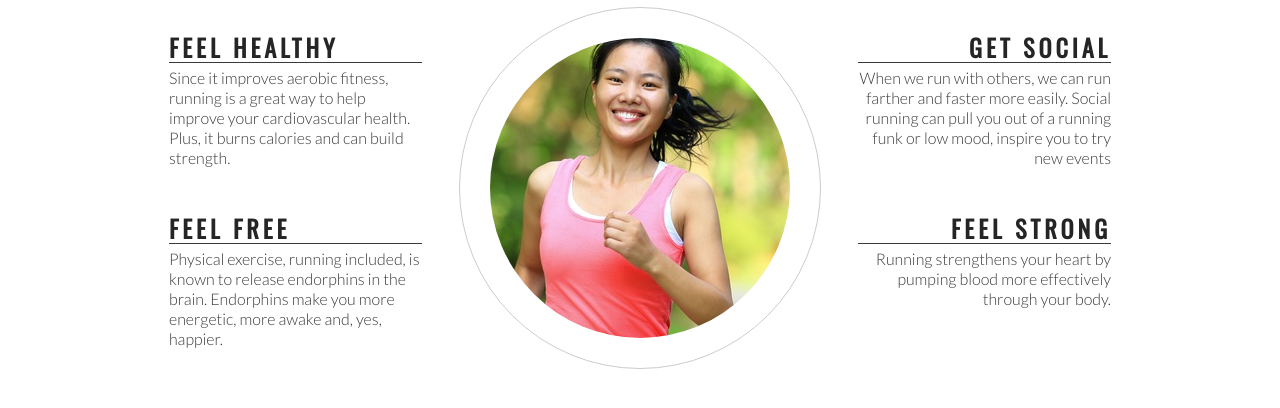
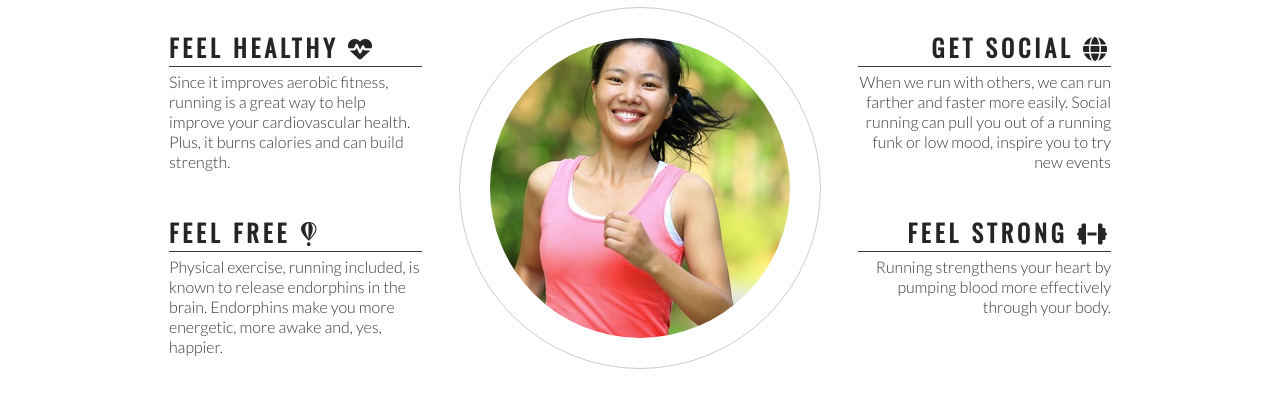
Before and after one commit to marinamarshall/love-running, a plain HTML site: page index.html in a window 1280 px wide. Shown: the part 754-1162 px from the top of the page. Drawn offline with nearby package versions, Linux system fonts and the light colour scheme.

Commit message:
Add Font Awesome icons to club ethos section

```diff
--- a/assets/css/style.css
+++ b/assets/css/style.css
@@ -179,5 +179,4 @@ hr {
      background: url('../images/ethos-center-image.jpeg') no-repeat center center;
      height: 100%;
      border-radius: 50%;
-
  }
--- a/index.html
+++ b/index.html
@@ -40,26 +40,26 @@
     <h2 id="welcome">Why Love Running With Us?</h2>
     <div id="left-about">
         <div class="left-about-heading">
-            <h2>Feel Healthy</h2>
+            <h2>Feel Healthy <i class="fas fa-heartbeat"></i></h2>
         <hr>
             <p>Since it improves aerobic fitness, running is a great way to help improve your cardiovascular health. Plus, it burns calories and can build strength.</p>
         </div>
 
         <div class="left-about-heading">
-            <h2>Feel Free</h2>
+            <h2>Feel Free <i class="fab fa-fly"></i></h2>
         <hr>
             <p>Physical exercise, running included, is known to release endorphins in the brain. Endorphins make you more energetic, more awake and, yes, happier.</p>
         </div>
     </div>
     <div id="right-about">
         <div class="right-about-heading">
-            <h2>Get Social</h2>
+            <h2>Get Social <i class="fas fa-globe"></i></h2>
             <hr>
             <p>When we run with others, we can run farther and faster more easily. Social running can pull you out of a running funk or low mood, inspire you to try new events</p>
         </div>
 
         <div class="right-about-heading">
-            <h2>Feel Strong</h2>
+            <h2>Feel Strong <i class="fas fa-dumbbell"></i></h2>
             <hr>
             <p>Running strengthens your heart by pumping blood more effectively through your body.</p>
         </div>
@@ -77,5 +77,7 @@ Running locations, distances and times
 <footer>
     Social links here
 </footer>
+<!-- font awesome script -->
+<script src="https://kit.fontawesome.com/64eda5d7b8.js" crossorigin="anonymous"></script>
 </body>
 </html>
```
